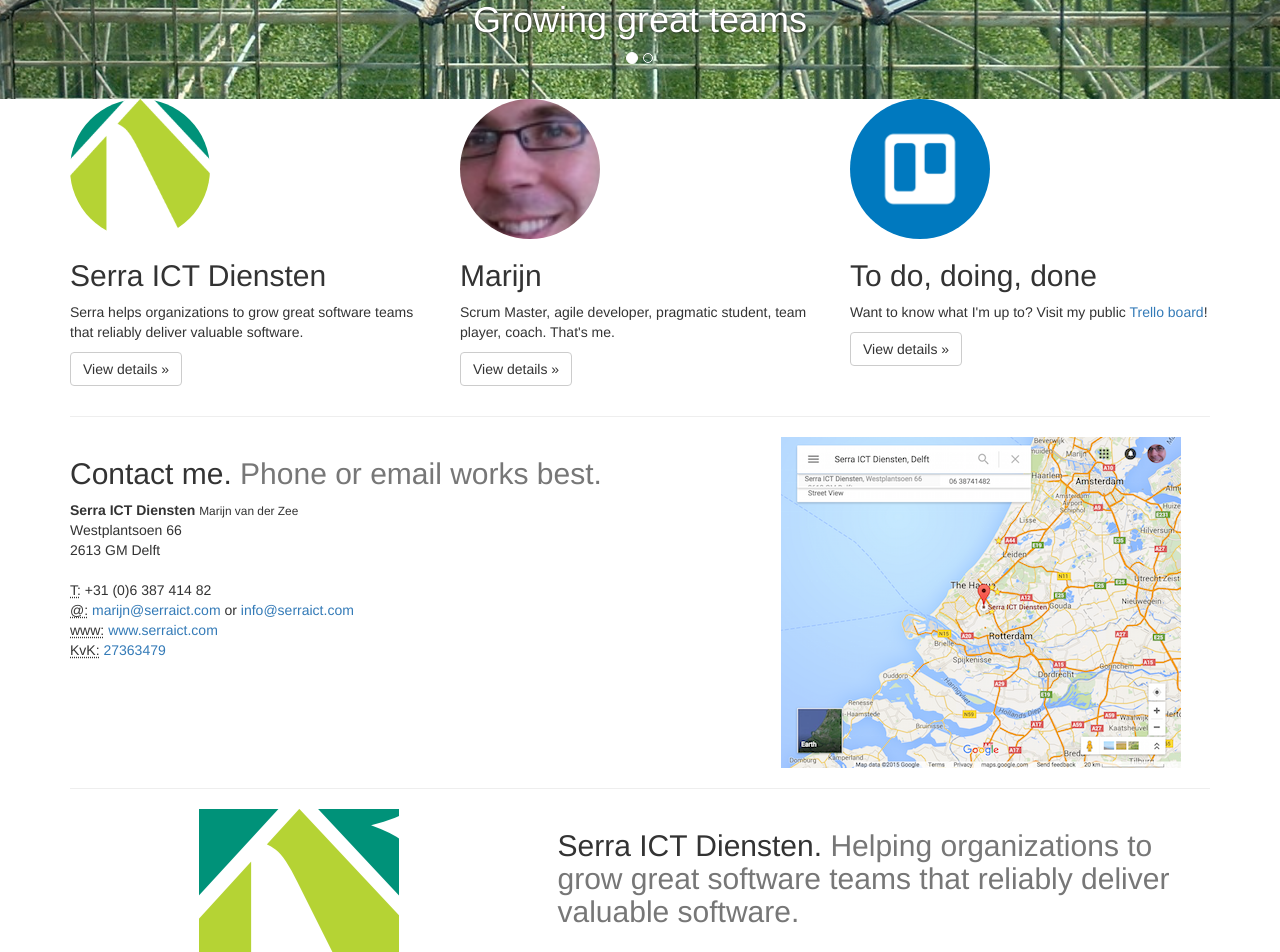
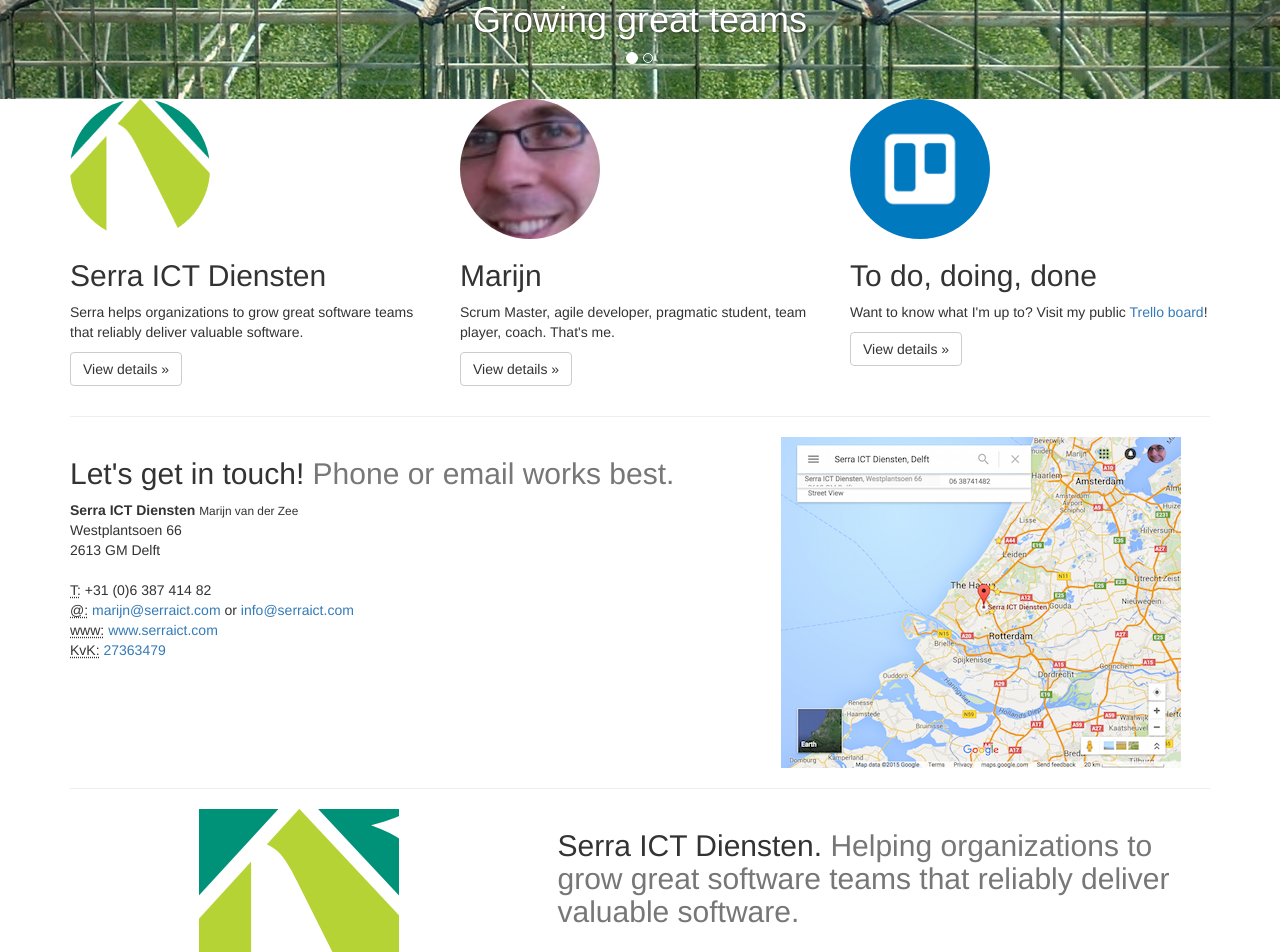
Before and after one commit to serraict/serraict.github.io, a Jekyll site: the page built from index.md, in a window 1280 px wide. Shown: the part 368-1320 px from the top of the page. Built offline with Jekyll 4.4.1, drawn with Linux system fonts in a browser that asks for light colours; nearby versions of some CDN libraries; library files that are not in the unit come from our copies; Markdown is read by kramdown in place of the engine named in the settings.

Commit message:
More friendly message

```diff
--- a/_includes/contact.html
+++ b/_includes/contact.html
@@ -1,6 +1,6 @@
   <div class="row featurette">
     <div class="col-md-7">
-      <h2 class="featurette-heading">Contact me. <span class="text-muted">Phone or email works best.</span></h2>
+      <h2 class="featurette-heading">Let's get in touch! <span class="text-muted">Phone or email works best.</span></h2>
       <address>
         <strong>Serra ICT Diensten</strong>
         <small>Marijn van der Zee</small><br>
```
